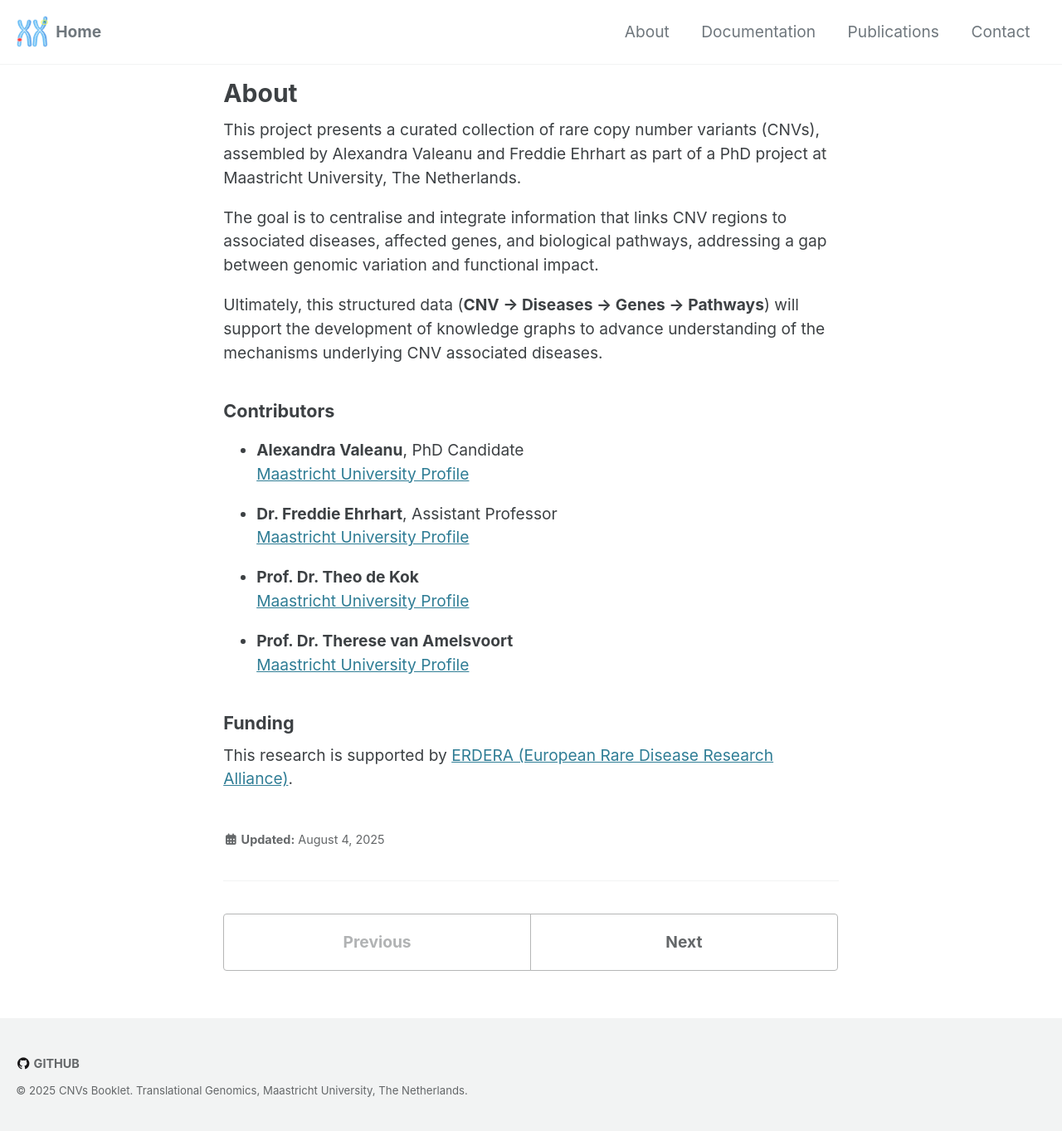
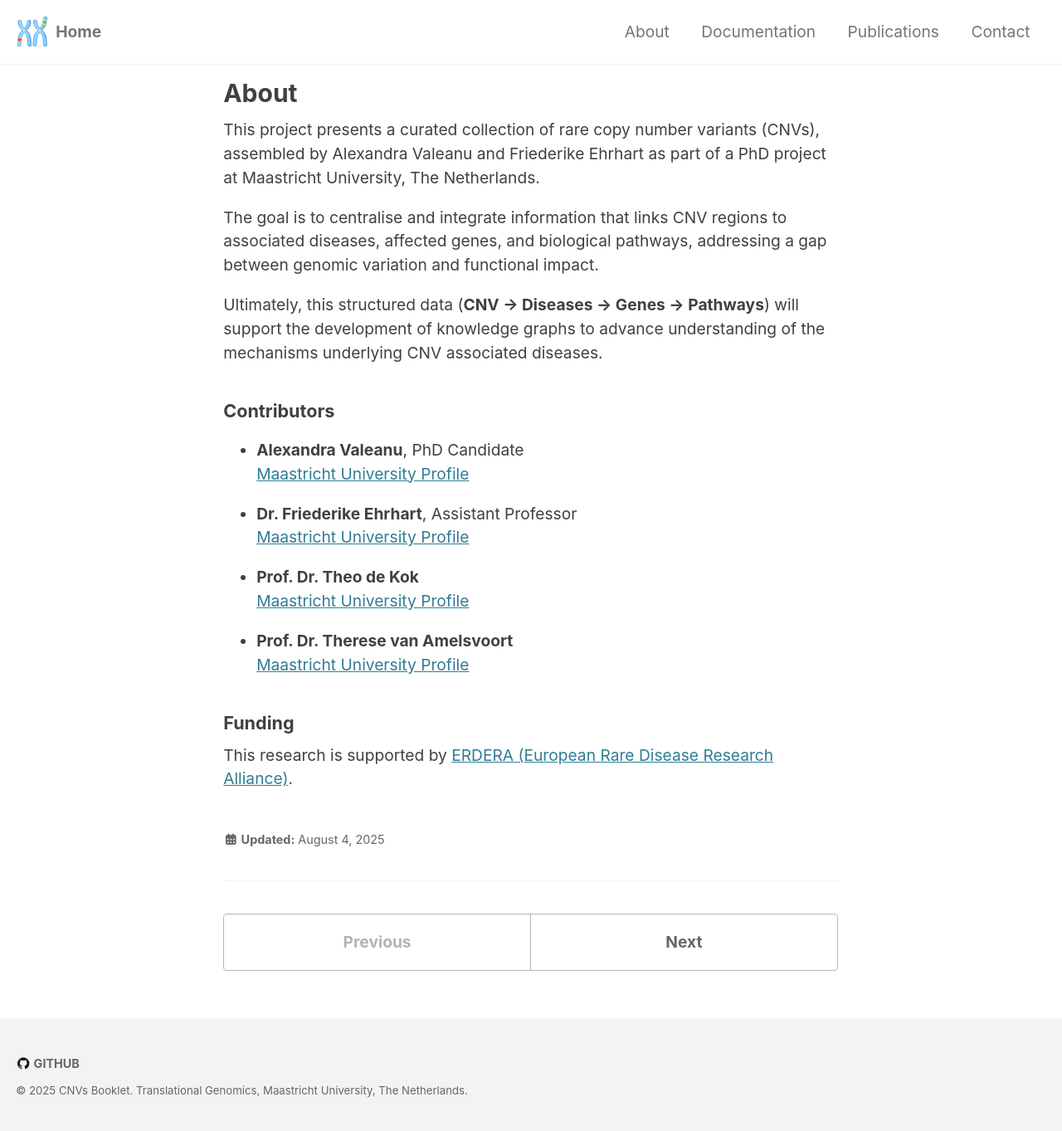
Before and after one commit to CNVPathwayAtlas/cnv-website, a Jekyll site: the page built from _pages/1-about.md, in a window 1280 px wide. Shown: the whole page at 83% size. Built offline with Jekyll 4.4.1, drawn with Linux system fonts in a browser that asks for light colours; cached includes are drawn as plain includes.

Commit message:
Correct author name

```diff
--- a/_config.yml
+++ b/_config.yml
@@ -113,7 +113,7 @@ analytics:
 
 # Site Author
 author:
-  name             : # "Alexandra and Freddie"
+  name             : # "Alexandra and Friederike"
   avatar           : # path of avatar image, e.g. "/assets/images/bio-photo.jpg"
   bio              : # "Copy Number Variants Booklet"
   location         : # "Maastricht University, The Netherlands"
--- a/_pages/1-about.md
+++ b/_pages/1-about.md
@@ -4,7 +4,7 @@ title: "About"
 layout: single
 ---
 
-This project presents a curated collection of rare copy number variants (CNVs), assembled by Alexandra Valeanu and Freddie Ehrhart as part of a PhD project at Maastricht University, The Netherlands.
+This project presents a curated collection of rare copy number variants (CNVs), assembled by Alexandra Valeanu and Friederike Ehrhart as part of a PhD project at Maastricht University, The Netherlands.
 
 The goal is to centralise and integrate information that links CNV regions to associated diseases, affected genes, and biological pathways, addressing a gap between genomic variation and functional impact.
 
@@ -14,7 +14,7 @@ Ultimately, this structured data (**CNV → Diseases → Genes → Pathways**) w
 - **Alexandra Valeanu**, PhD Candidate
   <a href="https://www.maastrichtuniversity.nl/valeanu" target="_blank">Maastricht University Profile</a>
 
-- **Dr. Freddie Ehrhart**, Assistant Professor
+- **Dr. Friederike Ehrhart**, Assistant Professor
   <a href="https://www.maastrichtuniversity.nl/f-ehrhart" target="_blank">Maastricht University Profile</a>
 
 - **Prof. Dr. Theo de Kok**
```
